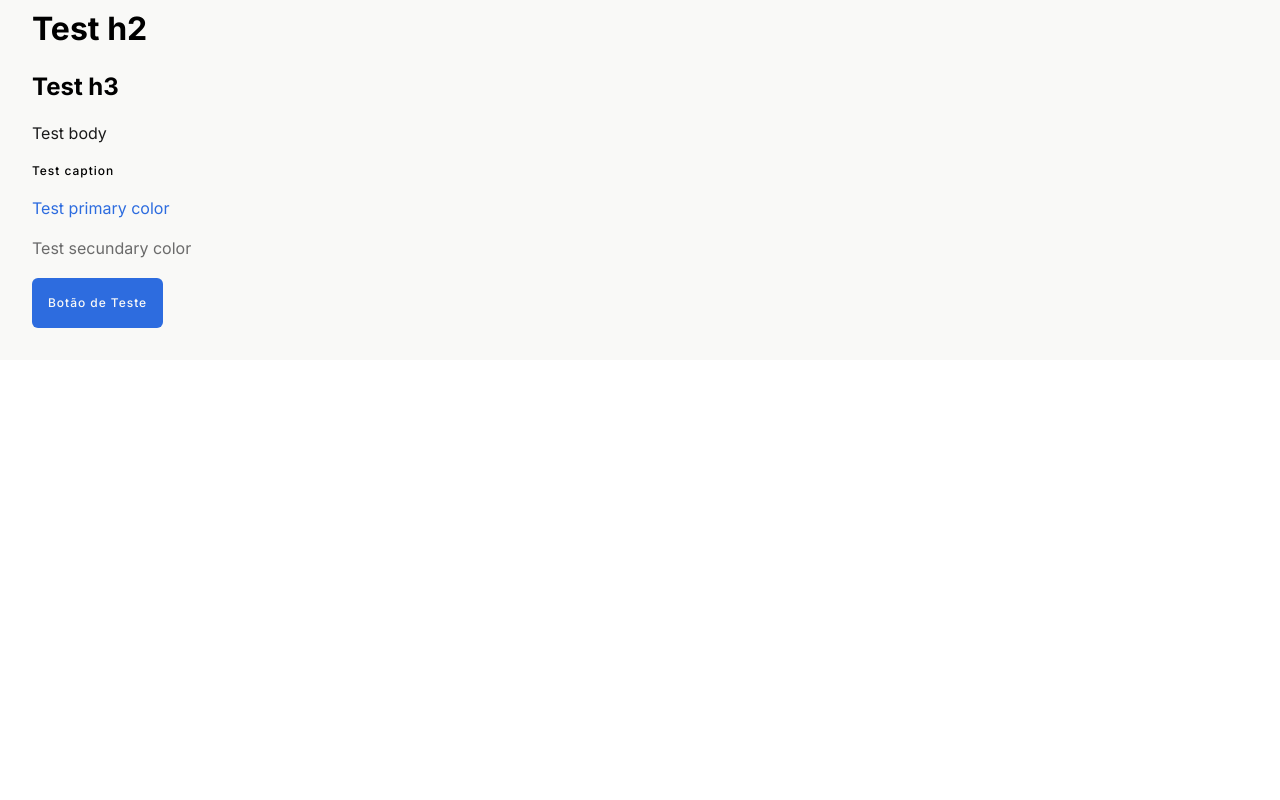
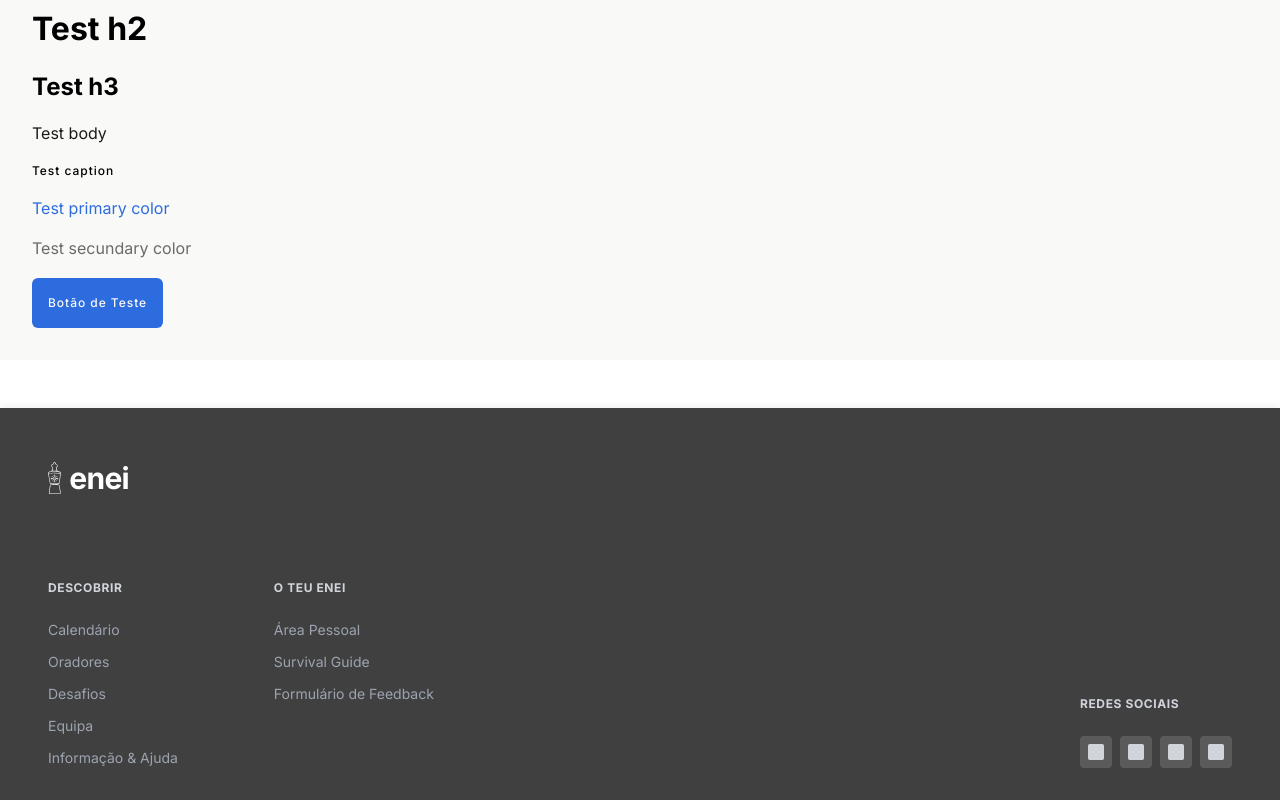
Before and after one commit to Dep-tech-coenei-faro-27/event-site, a React (Vite) app in the folder frontend/: page / in a window 1280 px wide. Shown: the part 205-1005 px from the top of the page. Before the commit the page ends 800 px from the top, so only its background shows below. Built offline with nearby package versions, Linux system fonts and the light colour scheme.

Commit message:
Basic Footer

```diff
--- a/frontend/src/App.tsx
+++ b/frontend/src/App.tsx
@@ -1,4 +1,5 @@
 import Navbar from './components/Navbar.tsx'
+import Footer from './components/Footer.tsx'
 function App() {
 
   return (
@@ -20,6 +21,9 @@ function App() {
             </button>
 
         </div>
+        <div>
+          <Footer/>
+        </div>
     </>
   )
 }
--- /dev/null
+++ b/frontend/src/components/Footer.tsx
@@ -0,0 +1,60 @@
+import logoEnei from '../assets/ENEI-logo.svg';
+
+function Footer() {
+    return (
+        <footer className="bg-[#404040] px-12 py-8 mt-12 shadow-[0_-4px_6px_-1px_rgba(0,0,0,0.05)] font-sans">
+
+            <div className="max-w-7xl w-full mx-auto flex flex-col gap-16 text-white">
+
+                <div className="py-5 flex items-center gap-4">
+                    <div className="flex items-center gap-2">
+                        <img src={logoEnei} alt="Logótipo ENEI" className="h-8 w-auto" />
+                        <span className="text-3xl font-semibold tracking-tight">enei</span>
+                    </div>
+                </div>
+
+                <div className="w-full flex flex-col md:flex-row justify-between items-start md:items-end gap-12">
+
+                    <div className="flex flex-wrap gap-12 md:gap-24">
+
+                        <div className="flex flex-col gap-4">
+                            <h4 className="text-[#D1D5DB] font-bold text-xs tracking-wider mb-2">DESCOBRIR</h4>
+                            <ul className="flex flex-col gap-3 text-sm text-[#9CA3AF]">
+                                <li><a href="#" className="hover:text-white transition-colors">Calendário</a></li>
+                                <li><a href="#" className="hover:text-white transition-colors">Oradores</a></li>
+                                <li><a href="#" className="hover:text-white transition-colors">Desafios</a></li>
+                                <li><a href="#" className="hover:text-white transition-colors">Equipa</a></li>
+                                <li><a href="#" className="hover:text-white transition-colors">Informação & Ajuda</a></li>
+                            </ul>
+                        </div>
+
+                        <div className="flex flex-col gap-4">
+                            <h4 className="text-[#D1D5DB] font-bold text-xs tracking-wider mb-2">O TEU ENEI</h4>
+                            <ul className="flex flex-col gap-3 text-sm text-[#9CA3AF]">
+                                <li><a href="#" className="hover:text-white transition-colors">Área Pessoal</a></li>
+                                <li><a href="#" className="hover:text-white transition-colors">Survival Guide</a></li>
+                                <li><a href="#" className="hover:text-white transition-colors">Formulário de Feedback</a></li>
+                            </ul>
+                        </div>
+                    </div>
+
+                    <div className="flex flex-wrap gap-12 md:gap-16">
+                        <div className="flex flex-col gap-4">
+                            <h4 className="text-[#D1D5DB] font-bold text-xs tracking-wider mb-2">REDES SOCIAIS</h4>
+                            <div className="flex gap-2">
+                                {[...Array(4)].map((_, i) => (
+                                    <a key={i} href="#" className="bg-[#5A5A5A] p-2 rounded hover:bg-[#6B6B6B] transition-colors flex items-center justify-center w-8 h-8">
+                                        <div className="w-4 h-4 bg-[#D1D5DB] rounded-sm"></div>
+                                    </a>
+                                ))}
+                            </div>
+                        </div>
+                    </div>
+
+                </div>
+            </div>
+        </footer>
+    )
+}
+
+export default Footer;
```
